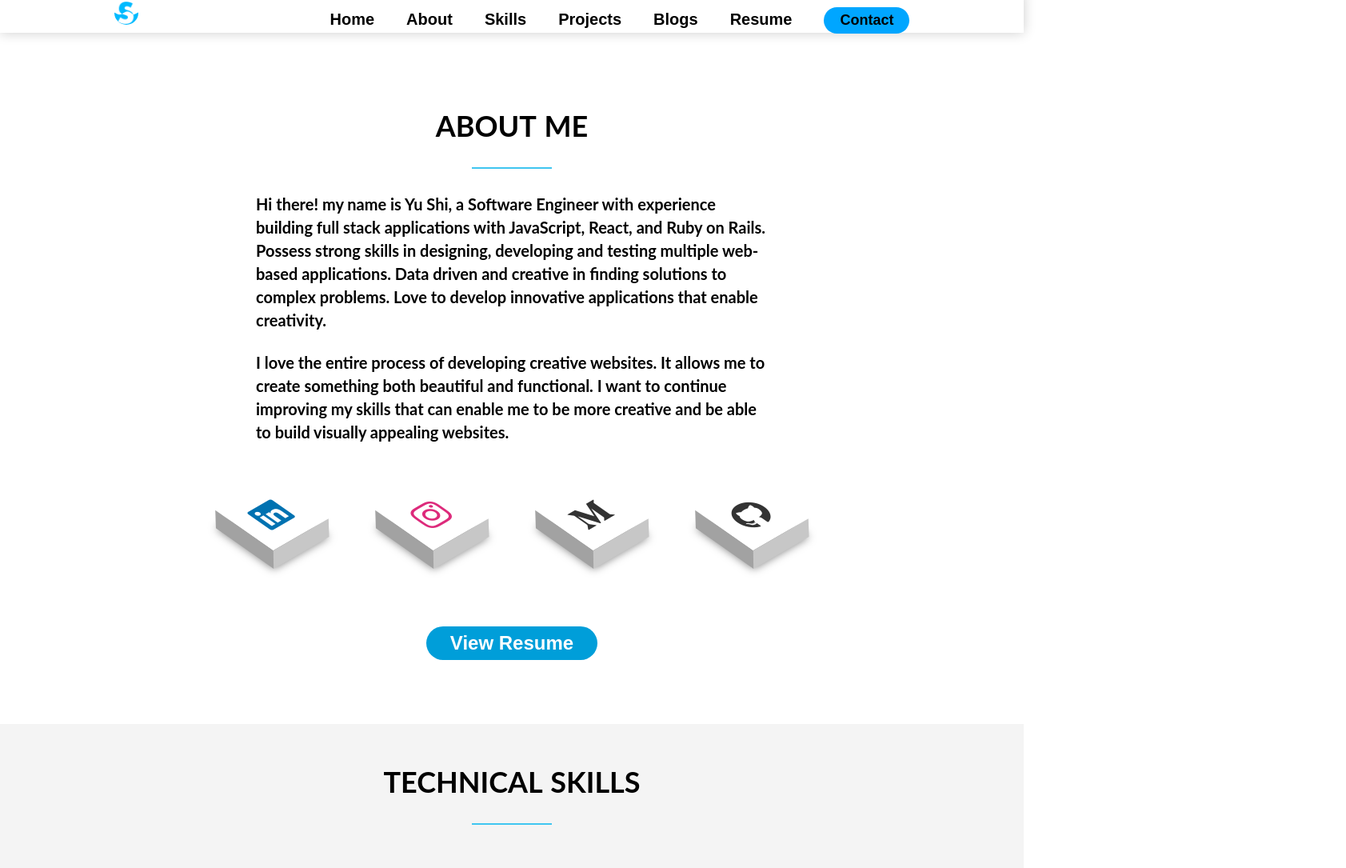
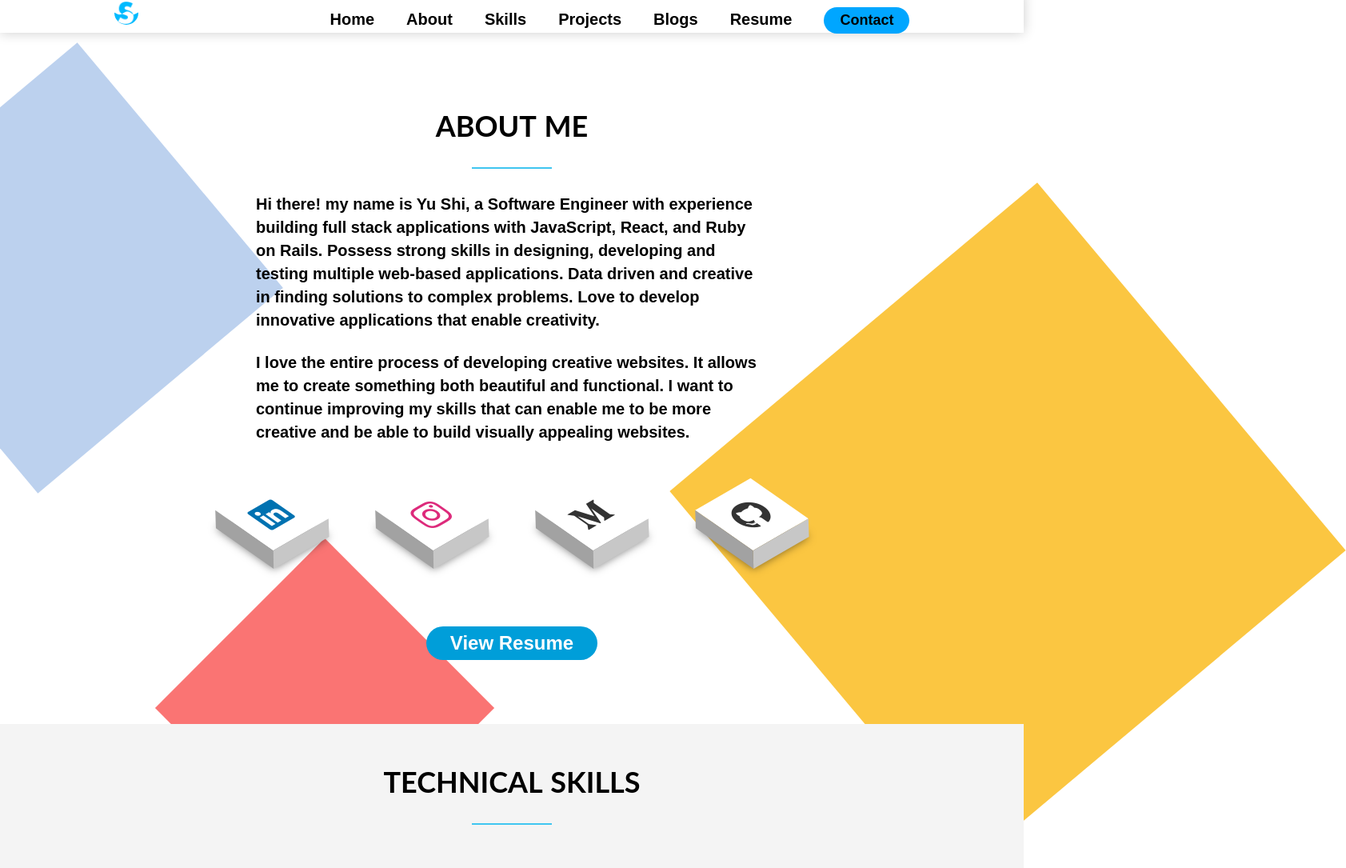
Before and after one commit to yushi1007/portfolio-website, a React (Create React App) app: page / in a window 1280 px wide. Shown: the part 809-1894 px from the top of the page at 80% size, 1683 px wide, since content can reach past the window. Built offline with nearby package versions, Linux system fonts and the light colour scheme; no server answers.

Commit message:
navbar done

```diff
--- a/src/containers/About.jsx
+++ b/src/containers/About.jsx
@@ -5,7 +5,12 @@ import Slide from 'react-reveal/Slide'
 
 const About = () => {
     return(
-    <div id="about" className="section section-summary">
+    <div id="about" className="aboutpage section-summary">
+        <ul class="about-background">
+            <li className="blue"></li>
+            <li className="yellow"></li>
+            <li className="red"></li>
+        </ul>
         <div className="row about">
         <Slide left duration={800}>
             <h1>ABOUT ME</h1>
--- a/src/styles/App.css
+++ b/src/styles/App.css
@@ -230,9 +230,10 @@ section .wave.wave4 {
 /* ----------------------------------------------- */
 /* ABOUT PAGE */
 /* ----------------------------------------------- */
-.section {
+.aboutpage {
   padding-top: 80px;
   margin-top: 5vw;
+  overflow: hidden;
 }
 
 .about h1 {
@@ -254,6 +255,7 @@ section .wave.wave4 {
 
 .summary {
   width: 50%;
+  font-family: Arial, Helvetica, sans-serif;
   line-height: 145%;
   margin: 0 25% 0 25%;
   text-align: left;
@@ -426,6 +428,57 @@ section .wave.wave4 {
 
 .resumelink div a:hover {
   background-color: black;
+}
+
+.about-background {
+  left: 0;
+  width: 100%;
+  height: 100%;
+  z-index: -1;
+  position: absolute;
+}
+
+.about-background li{
+  display: block;
+  list-style: none;
+  position: relative;
+  width: 20px;
+  height: 20px;
+}
+
+.about-background li.blue{
+  background: rgba(35, 104, 197, 0.3);
+}
+
+.about-background li.red{
+  background: rgba(249, 82, 81, 0.8);
+}
+
+.about-background li.yellow{
+  background: rgba(251, 192, 45, 0.9);
+}
+
+.about-background li:nth-child(1) {
+  left: -10%;
+  width: 400px;
+  height: 400px;
+  transform: rotate(-130deg);
+}
+
+.about-background li:nth-child(2) {
+  bottom: 23%;
+  left: 75%;
+  width: 600px;
+  height: 600px;
+  transform: rotate(-130deg)
+}
+
+.about-background li:nth-child(3) {
+  bottom: 50%;
+  left: 20%;
+  width: 300px;
+  height: 300px;
+  transform: rotate(-135deg)
 }
 
 /* ----------------------------------------------- */
@@ -1166,36 +1219,6 @@ textarea[type="text"] {
   height: 200px;
 }
 
-.contact-background li:nth-child(6) {
-  left: 75%;
-  width: 80px;
-  height: 80px;
-}
-
-.contact-background li:nth-child(7) {
-  left: 90%;
-  width: 110px;
-  height: 110px;
-}
-
-.contact-background li:nth-child(8) {
-  left: 20%;
-  width: 50px;
-  height: 50px;
-}
-
-.contact-background li:nth-child(9) {
-  left: 40%;
-  width: 50px;
-  height: 50px;
-}
-
-.contact-background li:nth-child(10) {
-  left: 50%;
-  width: 70px;
-  height: 70px;
-}
-
 @media screen and (max-width: 1068px) {
   .blogscontainer {
     margin: 0 auto;
```
